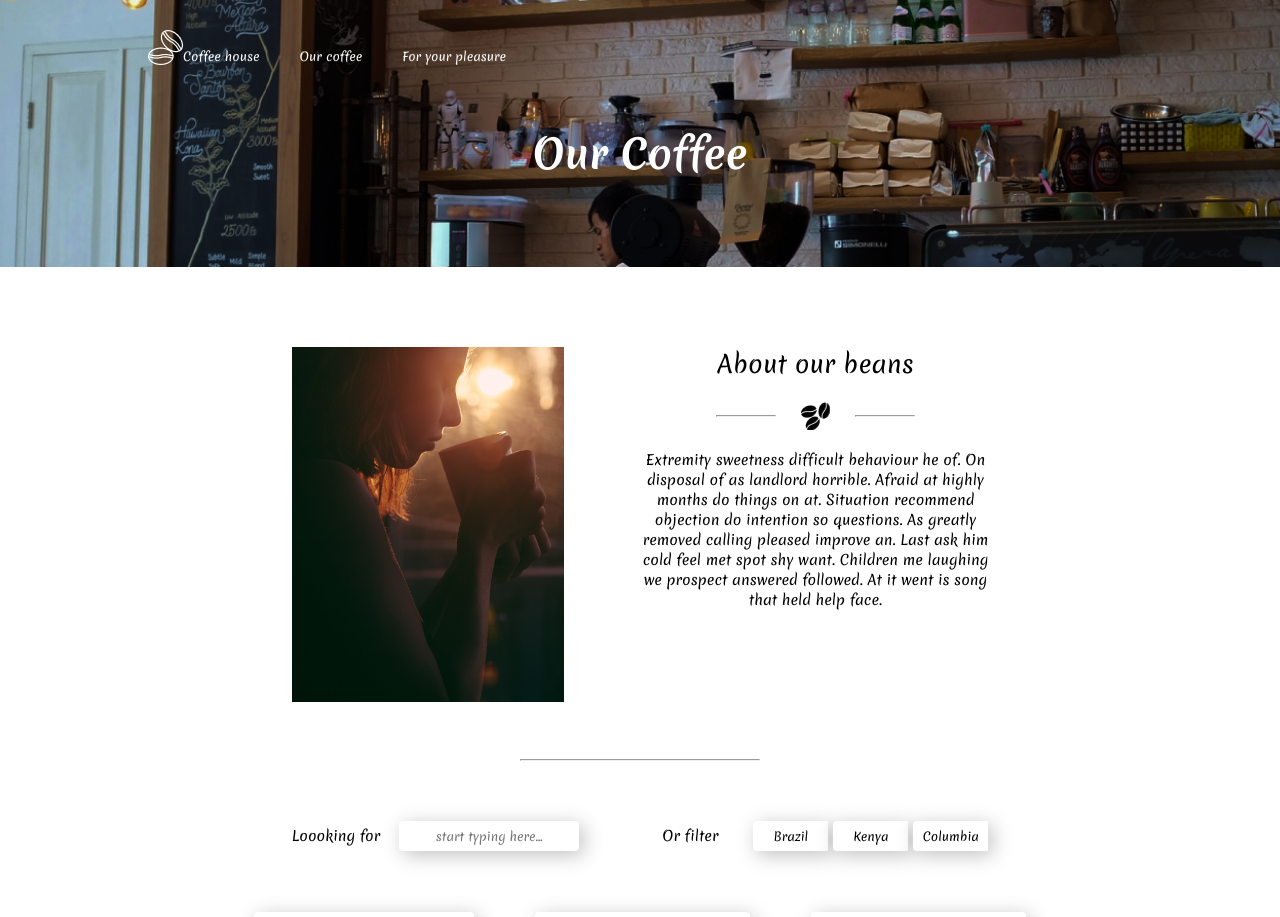
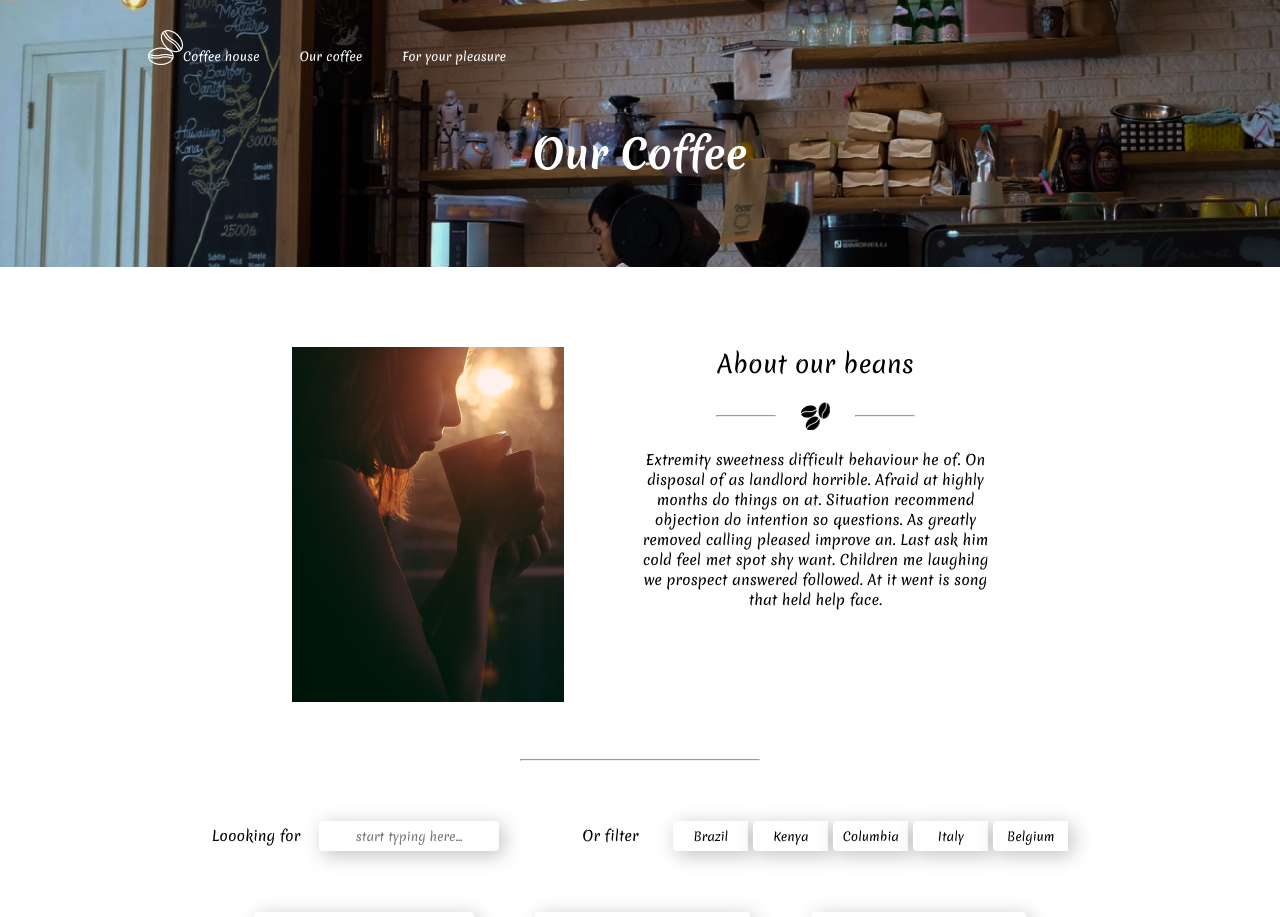
Before and after one commit to DenBern/Coffee_shop, a React (Create React App) app in the folder my-app/: page / in a window 1280 px wide. Shown: the top 917 px of the page. Built offline with nearby package versions, Linux system fonts and the light colour scheme.

Commit message:
feat: filtered products

```diff
--- a/my-app/src/pages/OurCoffee/ControlPanel/ControlPanel.js
+++ b/my-app/src/pages/OurCoffee/ControlPanel/ControlPanel.js
@@ -3,11 +3,13 @@ import Search from "./Search/Search";
 
 import './ControlPanel.css';
 
-export const ControlPanel = ({data,onUpdateSearch}) => {
+export const ControlPanel = ({onUpdateSearch, filter, onFilterSelect}) => {
   return (
     <section className="controls-panel_wrapper">
       <Search onUpdateSearch={onUpdateSearch}/>
-      <FilterButtons data={data}/>
+      <FilterButtons
+        filter={filter}
+        onFilterSelect={onFilterSelect} />
     </section>
   )
 }
--- a/my-app/src/pages/OurCoffee/ControlPanel/FilterButtons/FilterButtons.css
+++ b/my-app/src/pages/OurCoffee/ControlPanel/FilterButtons/FilterButtons.css
@@ -19,7 +19,7 @@
     line-height: 20px;
   }
 
-.btn-outline-light {
+.btn {
     width: 75px;
     height: 30px;
     background: #FFFFFF;
@@ -36,14 +36,7 @@
     color: #000000;
 }
 
-.btn-light {
-    box-shadow: 8px 8px 40px rgba(191, 94, 14, 0.45);
+.active {
+    border: 2px solid rgb(123, 125, 123);
+    background-color: transparent;
 }
-
-.btn-outline-light:hover {
-    box-shadow: 8px 8px 40px rgba(26, 238, 65, 0.45);
-}
-
-.btn-light:hover {
-    box-shadow: 8px 8px 40px rgba(26, 238, 65, 0.45);
-}
--- a/my-app/src/pages/OurCoffee/ControlPanel/FilterButtons/FilterButtons.js
+++ b/my-app/src/pages/OurCoffee/ControlPanel/FilterButtons/FilterButtons.js
@@ -5,17 +5,20 @@ export const FilterButtons = (props) => {
     const buttonsData = [
       {name: 'Brazil'},
       {name: 'Kenya'},
-      {name: 'Columbia'}
+      {name: 'Columbia'},
+      {name: 'Italy'},
+      {name: 'Belgium'},
     ];
 
     const buttons = buttonsData.map(({name}) => {
       const active = props.filter === name;
-      const clazz = active ? 'btn-light' : 'btn-outline-light';
+      const clazz = active ? 'active' : 'disable';
       return (
         <button
-          className = {`${clazz}`}
+          className = {`btn ${clazz}`}
           type = "button"
           key={name}
+          onClick={ () => props.onFilterSelect(name)}
           >{name}
         </button>
       )
--- a/my-app/src/pages/OurCoffee/OurCoffee.js
+++ b/my-app/src/pages/OurCoffee/OurCoffee.js
@@ -13,6 +13,7 @@ class OurCoffee extends Component {
       this.state = {
         data: data,
         search: '',
+        filter: '',
       }
     }
 
@@ -30,9 +31,30 @@ class OurCoffee extends Component {
     this.setState({search: search});
   }
 
+  filteredProducts = (products, filter) => {
+    switch (filter) {
+      case 'Brazil':
+        return products.filter(product => product.country === 'Brazil');
+      case 'Kenya':
+        return products.filter(product => product.country === 'Kenya');
+      case 'Columbia':
+        return products.filter(product => product.country === 'Columbia');
+      case 'Italy':
+        return products.filter(product => product.country === 'Italy');
+        case 'Belgium':
+        return products.filter(product => product.country === 'Belgium');
+      default:
+        return products
+    }
+  }
+
+  onFilterSelect = (filter) => {
+    this.setState({filter})
+  }
+
   render() {
-    const {data, search} = this.state;
-    const visibleProducts = this.searchCoffeeBeans(data, search)
+    const {data, search, filter} = this.state;
+    const visibleProducts = this.filteredProducts(this.searchCoffeeBeans(data, search), filter)
     return (
       <>
         <Header
@@ -43,9 +65,10 @@ class OurCoffee extends Component {
             title="About our beans"
             section="about-our-beans"/>
           <ControlPanel
-            data={data}
-            onUpdateSearch={this.onUpdateSearch}/>
-          <CatalogProducts products={visibleProducts}/>
+            onUpdateSearch={this.onUpdateSearch}
+            filter={filter}
+            onFilterSelect={this.onFilterSelect} />
+          <CatalogProducts products={visibleProducts} />
         </main>
         <Footer />
       </>
```
